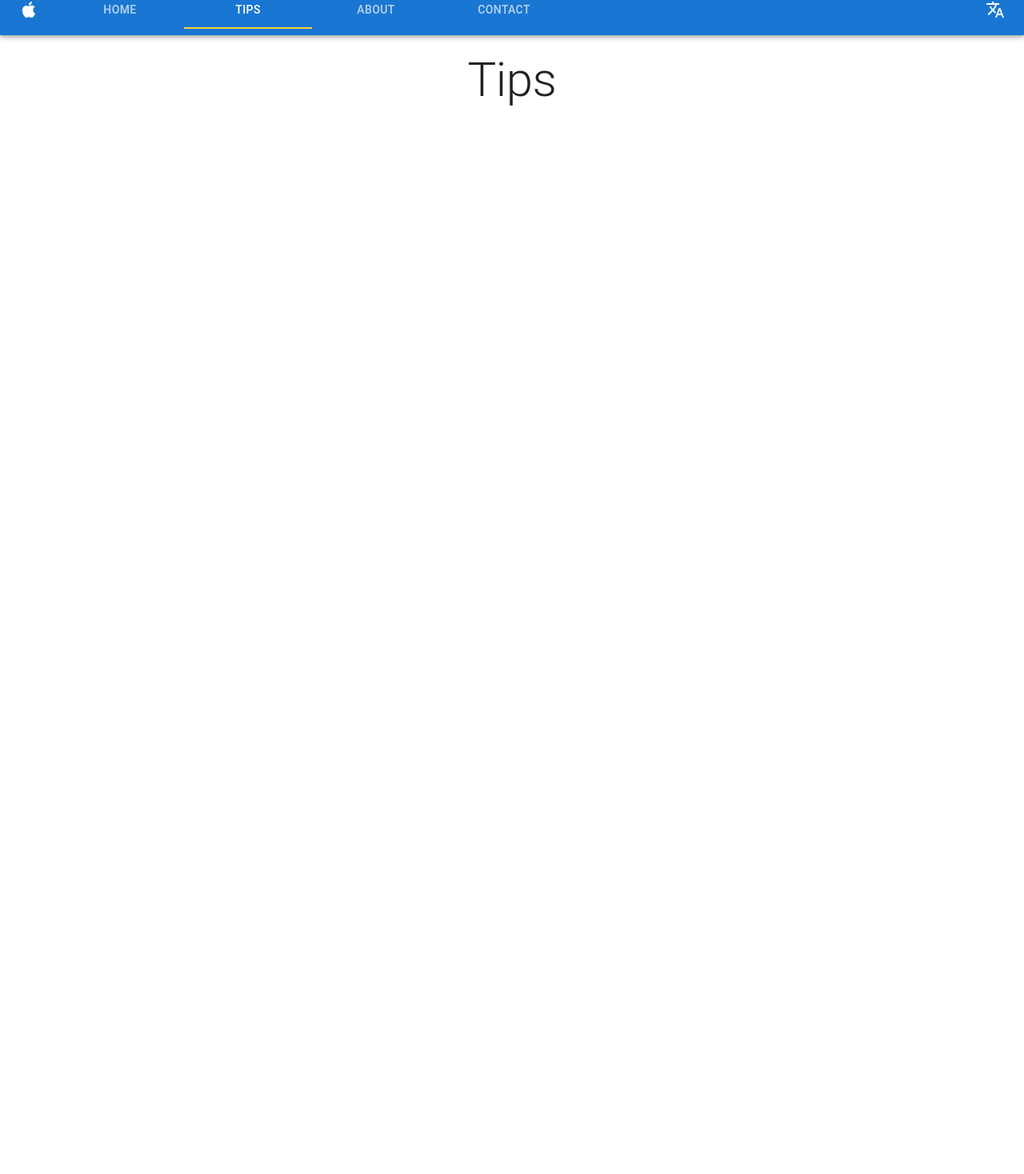
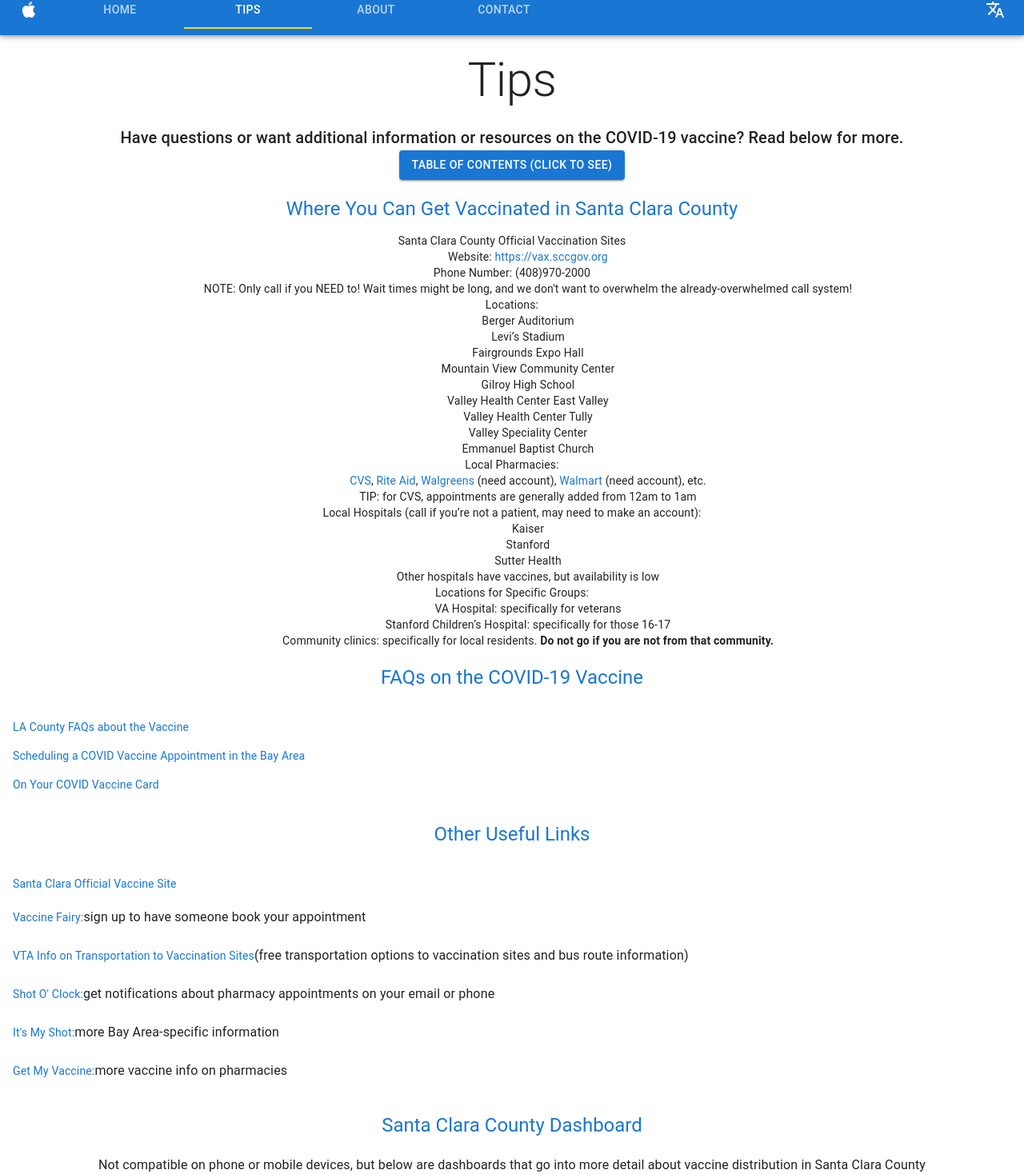
Before and after one commit to StapleMink/find-my-vax-react, a React (Create React App) app: page /tips in a window 1280 px wide. Shown: the part 20-1488 px from the top of the page at 80% size. Before the commit the page ends 800 px from the top, so only its background shows below. Built offline with nearby package versions, Linux system fonts and the light colour scheme.

Commit message:
added stuff

```diff
--- a/src/Contact.tsx
+++ b/src/Contact.tsx
@@ -56,23 +56,28 @@ export default function Contact() {
         </Typography>
         <List component="nav" aria-label="contact us list" className={styles.contact_list}>
           <ListItem>
-            <ListItemIcon>
-              <TwitterIcon />
-            </ListItemIcon>
-            <ListItemText primary="Twitter: @findmyvaxsc"></ListItemText>
-            {/* <Link href="https://twitter.com/findmyvaxsc" target="_blank"></Link> */}
+            <Link href="https://twitter.com/findmyvaxsc" target="_blank">
+              <ListItemIcon>
+                <TwitterIcon />
+              </ListItemIcon>
+              <ListItemText primary="Twitter: @findmyvaxsc"></ListItemText>
+            </Link>
           </ListItem>
           <ListItem>
+          <Link href="sc@findmyvaxla.com" target="_blank">
             <ListItemIcon>
               <EmailIcon />
             </ListItemIcon>
             <ListItemText primary="Email: sc@findmyvaxla.com"></ListItemText>
+            </Link>
           </ListItem>
           <ListItem>
+          <Link href="https://instagram.com/findmyvaxsc" target="_blank">
             <ListItemIcon>
               <InstagramIcon />
             </ListItemIcon>
             <ListItemText primary="Instagram: @findmyvaxsc"></ListItemText>
+            </Link>
           </ListItem>
         </List>
       </div>
--- a/src/Tips.tsx
+++ b/src/Tips.tsx
@@ -1,7 +1,21 @@
 import React from "react";
 import { makeStyles, Theme } from "@material-ui/core/styles";
+import { withStyles } from '@material-ui/core/styles';
 import ResponsiveNavBar from "./components/ResponsiveNavBar";
 import Typography from "@material-ui/core/Typography";
+import Link from '@material-ui/core/Link';
+import Menu, { MenuProps } from '@material-ui/core/Menu';
+import MenuItem from '@material-ui/core/MenuItem';
+import List from '@material-ui/core/List';
+import ListItem, { ListItemProps } from '@material-ui/core/ListItem';
+import ListItemText from '@material-ui/core/ListItemText';
+import Button from '@material-ui/core/Button';
+import { AutorenewTwoTone } from "@material-ui/icons";
+
+// import Accordion from '@material-ui/core/Accordion';
+// import AccordionSummary from '@material-ui/core/AccordionSummary';
+// import AccordionDetails from '@material-ui/core/AccordionDetails';
+// import AddIcon from '@material-ui/icons/Add';
 
 const useStyles = makeStyles((theme: Theme) => ({
   root: {
@@ -16,10 +30,60 @@ const useStyles = makeStyles((theme: Theme) => ({
     marginLeft: 40,
     marginRight: 40,
   },
+  subheader: {
+    marginTop: 20,
+    marginLeft: 40,
+    marginRight: 40,
+  },
+  faqs_list: {
+    marginTop: 20,
+    marginLeft: "auto",
+    marginRight: "auto",
+  }
 }));
+
+const StyledMenu = withStyles({
+  paper: {
+    border: '1px solid #d3d4d5',
+  },
+})((props: MenuProps) => (
+  <Menu
+    elevation={0}
+    getContentAnchorEl={null}
+    anchorOrigin={{
+      vertical: 'bottom',
+      horizontal: 'center',
+    }}
+    transformOrigin={{
+      vertical: 'top',
+      horizontal: 'center',
+    }}
+    {...props}
+  />
+));
+
+const StyledMenuItem = withStyles((theme) => ({
+  root: {
+    '&:focus': {
+      backgroundColor: theme.palette.primary.main,
+      '& .MuiListItemIcon-root, & .MuiListItemText-primary': {
+        color: theme.palette.common.white,
+      },
+    },
+  },
+}))(MenuItem);
 
 export default function Tips() {
   const styles = useStyles();
+  const [anchorEl, setAnchorEl] = React.useState<null | HTMLElement>(null);
+
+  const handleClick = (event: React.MouseEvent<HTMLElement>) => {
+    setAnchorEl(event.currentTarget);
+  };
+
+  const handleClose = () => {
+    setAnchorEl(null);
+  };
 
   return (
     <>
@@ -29,6 +93,131 @@ export default function Tips() {
         <Typography variant="h2" className={styles.title}>
           {"Tips"}
         </Typography>
+        <Typography variant="h6" className={styles.subheader}>
+          {"Have questions or want additional information or resources on the COVID-19 vaccine? Read below for more."}
+        </Typography>
+
+
+        <div>
+      <Button
+        aria-controls="customized-menu"
+        aria-haspopup="true"
+        variant="contained"
+        color="primary"
+        onClick={handleClick}
+      >
+        Table of Contents (click to see)
+      </Button>
+      <StyledMenu
+        id="customized-menu"
+        anchorEl={anchorEl}
+        keepMounted
+        open={Boolean(anchorEl)}
+        onClose={handleClose}
+      >
+        <StyledMenuItem>
+          <ListItemText primary="Where You Can Get Vaccinated in Santa Clara County" />
+        </StyledMenuItem>
+        <StyledMenuItem>
+          <ListItemText primary="FAQs on the COVID-19 Vaccine" />
+        </StyledMenuItem>
+        <StyledMenuItem>
+          <ListItemText primary="Other Useful Links" />
+        </StyledMenuItem>
+        <StyledMenuItem>
+          <ListItemText primary="Santa Clara County Dashboard" />
+        </StyledMenuItem>
+      </StyledMenu>
+    </div>
+
+
+        {/* <Typography variant="h5" className={styles.subheader}>
+          {"Where You Can Get Vaccinated in Santa Clara County"}
+        </Typography> */}
+        <Typography variant="h5" className={styles.subheader}>
+          <Link href="vax_locations">Where You Can Get Vaccinated in Santa Clara County</Link>
+          </Typography>
+          <dl>
+            <dt color="primary.main">Santa Clara County Official Vaccination Sites</dt>
+            <dd>Website: <Link href="https://vax.sccgov.org" target="_blank">https://vax.sccgov.org</Link></dd>
+            <dt>Phone Number: (408)970-2000</dt>
+            <dd>NOTE: Only call if you NEED to! Wait times might be long, and we don't want to overwhelm
+              the already-overwhelmed call system!</dd>
+            <dt>Locations:</dt>
+            <dd>Berger Auditorium</dd>
+            <dd>Levi’s Stadium</dd>
+            <dd>Fairgrounds Expo Hall</dd>
+            <dd>Mountain View Community Center</dd>
+            <dd>Gilroy High School</dd>
+            <dd>Valley Health Center East Valley</dd>
+            <dd>Valley Health Center Tully</dd>
+            <dd>Valley Speciality Center</dd>
+            <dd>Emmanuel Baptist Church</dd>
+            <dt>Local Pharmacies:</dt>
+            <dd><Link href="https://www.cvs.com/immunizations/covid-19-vaccine" target="_blank">CVS</Link>,
+            <Link href="https://www.riteaid.com/covid-vaccine-apt" target="_blank"> Rite Aid</Link>,
+            <Link href="https://www.walgreens.com/findcare/vaccination/covid-19/location-screening" target="_blank"> Walgreens</Link> (need account),
+            <Link href="https://www.walmart.com/cp/1228302" target="_blank"> Walmart</Link> (need account), etc.</dd>
+            <dd>TIP: for CVS, appointments are generally added from 12am to 1am</dd>
+            <dt>Local Hospitals (call if you’re not a patient, may need to make an account):</dt>
+            <dd>Kaiser</dd>
+            <dd>Stanford</dd>
+            <dd>Sutter Health</dd>
+            <dd>Other hospitals have vaccines, but availability is low</dd>
+            <dt>Locations for Specific Groups:</dt>
+            <dd>VA Hospital: specifically for veterans</dd>
+            <dd>Stanford Children’s Hospital: specifically for those 16-17</dd>
+            <dd>Community clinics: specifically for local residents. <strong>Do not go if you are not from that community.</strong></dd>
+          </dl>
+
+          <Typography variant="h5" className={styles.subheader}>
+          <Link href="faqs">FAQs on the COVID-19 Vaccine</Link>
+          </Typography>
+          <List className={styles.faqs_list}>
+            <ListItem><Link href="http://publichealth.lacounty.gov/media/Coronavirus/docs/about/FAQ-Vaccine.pdf" target="_blank">
+            LA County FAQs about the Vaccine</Link>
+            </ListItem>
+            <ListItem><Link href="https://www.sfchronicle.com/local/article/find-schedule-california-COVID-vaccine-appointment-16062302.php" target="_blank">
+            Scheduling a COVID Vaccine Appointment in the Bay Area</Link>
+            </ListItem>
+            <ListItem><Link href="https://www.sfchronicle.com/local/article/Your-COVID-vaccine-card-What-to-do-if-you-lose-16070378.php" target="_blank">
+            On Your COVID Vaccine Card </Link>
+            </ListItem>
+          </List>
+          <Typography variant="h5" className={styles.subheader}>
+            <Link href="otherlinks">Other Useful Links</Link>
+          </Typography>
+          <List className={styles.faqs_list}>
+            <ListItem><Link href="https://www.sccgov.org/sites/covid19/Pages/COVID19-vaccine-information-for-public.aspx" target="_blank">
+            Santa Clara Official Vaccine Site</Link>
+            </ListItem>
+            <ListItem><Link href="https://vaccinefairy.org/" target="_blank">
+            Vaccine Fairy: </Link>
+            <ListItemText primary="sign up to have someone book your appointment" />
+            </ListItem>
+            <ListItem><Link href="https://www.vta.org/blog/vta-offers-free-rides-covid-vaccination-sites" target="_blank">
+            VTA Info on Transportation to Vaccination Sites </Link>
+            <ListItemText primary=" (free transportation options to vaccination sites and bus route information)" />
+            </ListItem>
+            <ListItem><Link href="https://shotoclock.io/" target="_blank">
+            Shot O' Clock: </Link>
+            <ListItemText primary=" get notifications about pharmacy appointments on your email or phone" />
+            </ListItem>
+            <ListItem><Link href="https://itsmyshot.weebly.com" target="_blank">
+            It's My Shot: </Link>
+            <ListItemText primary=" more Bay Area-specific information" />
+            </ListItem>
+            <ListItem><Link href="https://www.getmyvaccine.org" target="_blank">
+            Get My Vaccine: </Link>
+            <ListItemText primary=" more vaccine info on pharmacies" />
+            </ListItem>
+          </List>
+          <Typography variant="h5" className={styles.subheader}>
+            <Link href="dashboard">Santa Clara County Dashboard</Link>
+          </Typography>
+          <Typography variant="subtitle1" className={styles.subheader}>
+            {"Not compatible on phone or mobile devices, but below are dashboards that go into more detail about vaccine distribution in Santa Clara County"}
+          </Typography>
       </div>
     </>
   );
```
